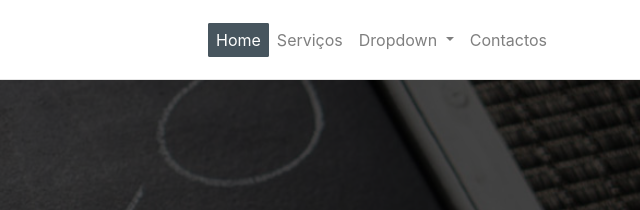
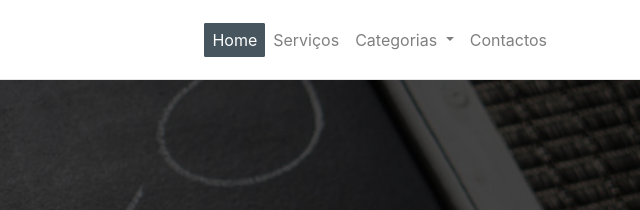
Before and after one commit to ingundela/economiaenegocio, a plain HTML site: page index.html in a window 1280 px wide. Shown: the top 210 px of the page, 640-1280 px from the left. Drawn offline with nearby package versions, Linux system fonts and the light colour scheme; a script that the page names is missing.

Commit message:
Update index.html

```diff
--- a/index.html
+++ b/index.html
@@ -35,7 +35,7 @@
               </li>
               <li class="nav-item dropdown">
                 <a class="nav-link dropdown-toggle" href="#" id="navbarDropdown" role="button" data-toggle="dropdown" aria-haspopup="true" aria-expanded="false">
-                  Dropdown
+                  Categorias
                 </a>
                 <div class="dropdown-menu" aria-labelledby="navbarDropdown">
                   <a class="dropdown-item" href="actividade.html">Ramo de Actividade</a>
```
